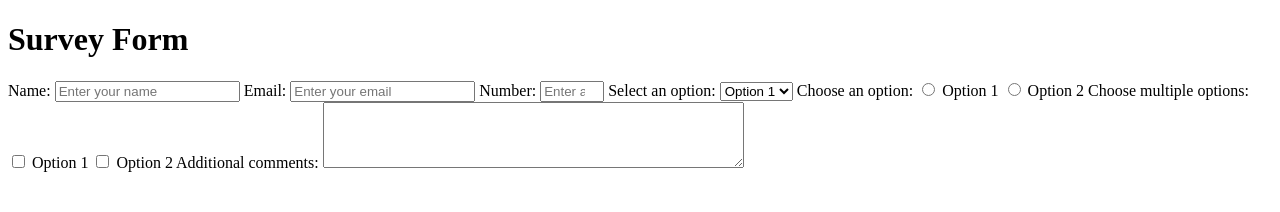
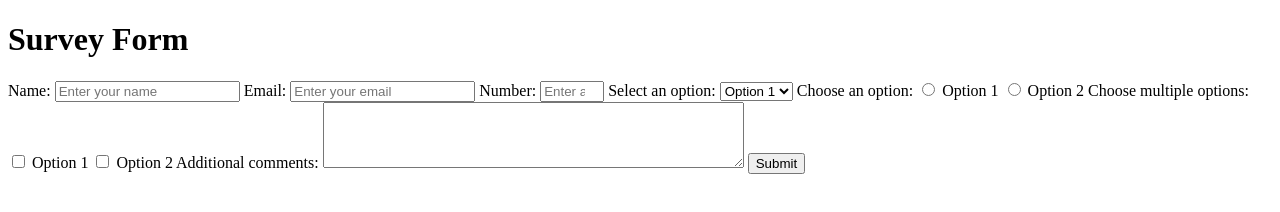
Before and after one commit to A7madRif3at/Vikrant-Ahmed, a plain HTML site: page index.html in a window 1280 px wide. Drawn offline with Linux system fonts and the light colour scheme; a script that the page names is missing.

Commit message:
modified form

```diff
--- a/index.html
+++ b/index.html
@@ -40,6 +40,7 @@
       <label for="comments">Additional comments:</label>
       <textarea id="comments" rows="4" cols="50"></textarea>
 
+      <button id="submit" type="submit">Submit</button>
     </form>
     <script  src="js/index.js"></script>
   </body>
```
